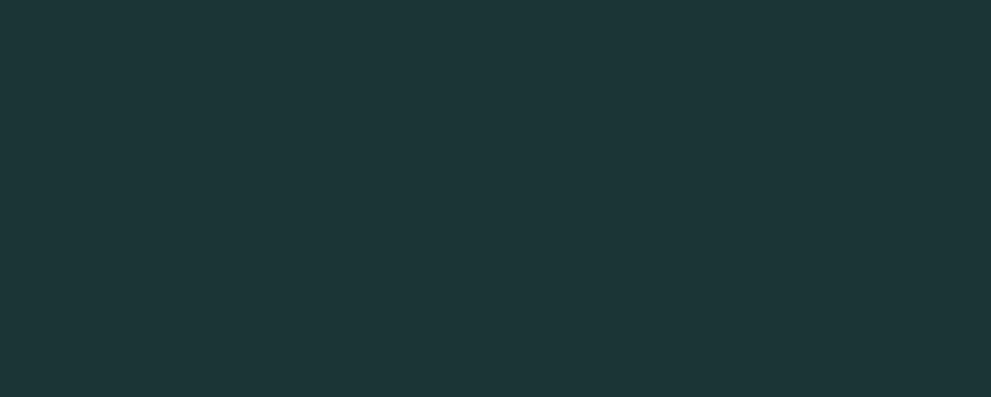
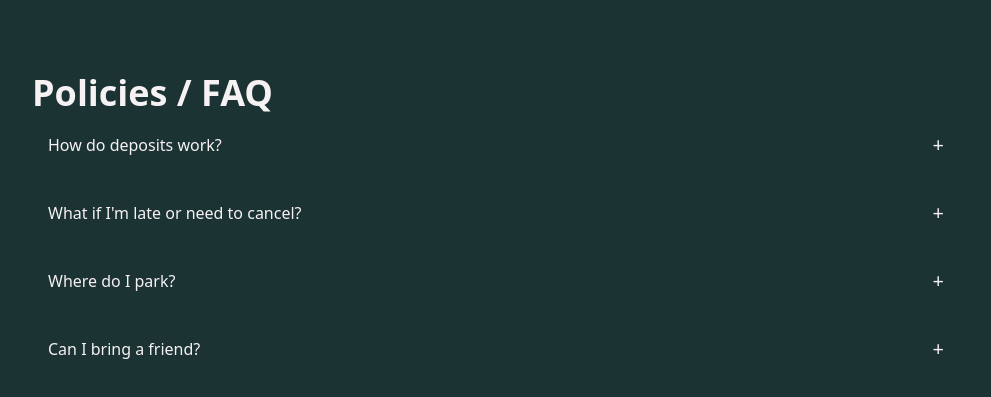
Before and after one commit to Guillermotrejo1/salon, a Next.js app: page / in a window 1280 px wide. Shown: the part 2453-2850 px from the top of the page, without its empty margins (144-1135 px from the left). Before the commit the page ends 2411 px from the top, so only its background shows below. Built offline with nearby package versions, Linux system fonts and the light colour scheme.

Commit message:
faq section complete

```diff
--- a/src/app/page.tsx
+++ b/src/app/page.tsx
@@ -12,7 +12,7 @@ export default function Home() {
       <Services />
       <Gallery/>
       <About/>
-      {/* <Faq /> */}
+      <Faq />
       {/* <Booking /> */}
     </main>
   );
--- a/src/components/sections/Faq.tsx
+++ b/src/components/sections/Faq.tsx
@@ -1,9 +1,31 @@
-import React from 'react'
+import { faqs } from "@/data/faq";
 
 const Faq = () => {
   return (
-    <div>Faq</div>
-  )
-}
+    <section id="faq" className="max-w-5xl mx-auto w-full p-6 md:p-12">
+      <h2 className="text-3xl md:text-4xl font-semibold leading-tight">
+        Policies / FAQ
+      </h2>
+      <ul role="list" className="grid gap-2">
+        {faqs.map((faq) => (
+          <li key={faq.id}>
+            <details className="group rounded-xl bg-surface/0 open:bg-surface p-4">
+              <summary className="flex justify-between items-center gap-4 cursor-pointer list-none [&::-webkit-details-marker]:hidden">
+                <span>{faq.question}</span>
+                <span
+                  aria-hidden="true"
+                  className="text-xl transition-transform group-open:rotate-45"
+                >
+                  +
+                </span>
+              </summary>
+              <p className="pt-3 text-ink/80">{faq.answer}</p>
+            </details>
+          </li>
+        ))}
+      </ul>
+    </section>
+  );
+};
 
-export default Faq
+export default Faq;
--- /dev/null
+++ b/src/data/faq.ts
@@ -0,0 +1,12 @@
+export type FaqItem = {
+  id: string;
+  question: string;
+  answer: string;
+};
+
+export const faqs: FaqItem[] = [
+  { id: "deposits", question: "How do deposits work?", answer: "[DEPOSIT POLICY]" },
+  { id: "late-cancel", question: "What if I'm late or need to cancel?", answer: "[LATE AND CANCELLATION POLICY]" },
+  { id: "parking", question: "Where do I park?", answer: "[PARKING INFO]" },
+  { id: "guests", question: "Can I bring a friend?", answer: "[GUEST POLICY]" },
+];
```
